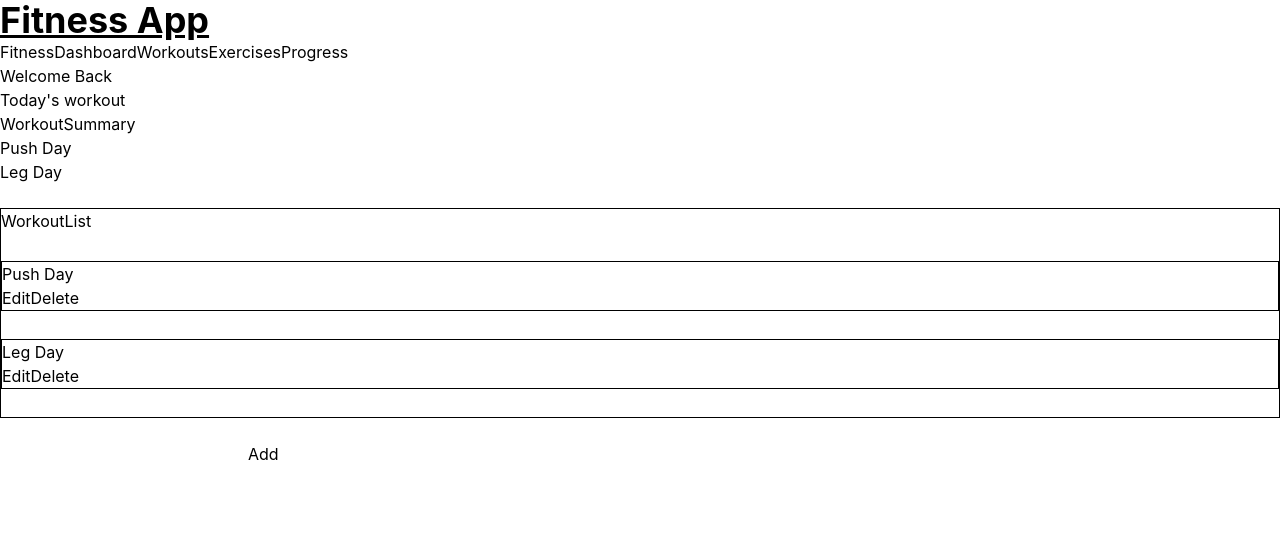
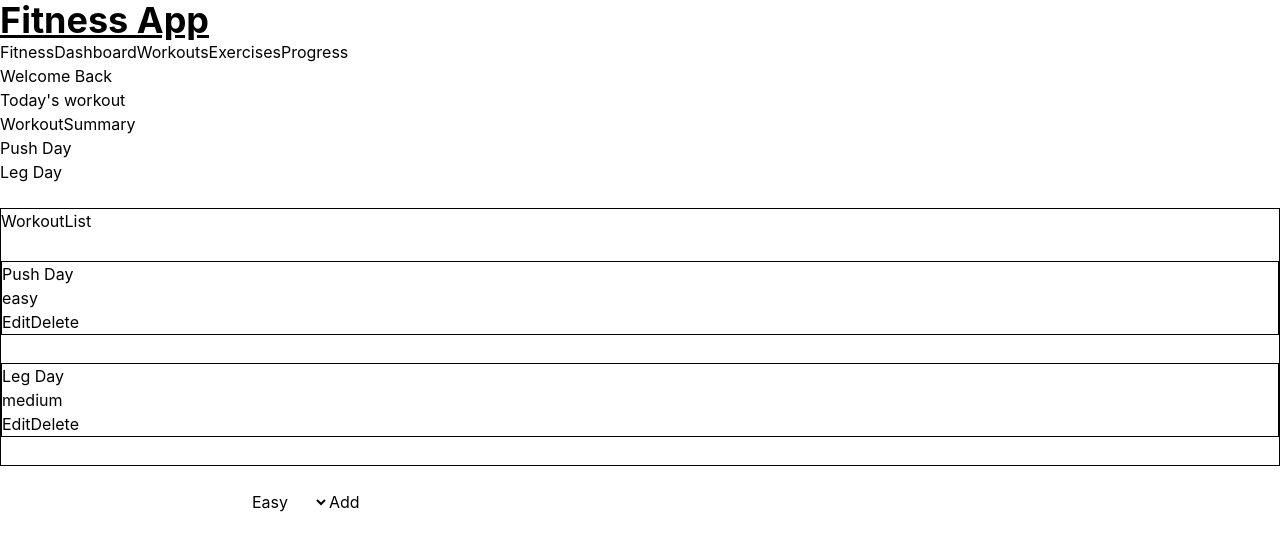
Before and after one commit to MNehlan/fitness-app, a React (Vite) app in the folder client/: page / in a window 1280 px wide. Shown: the top 550 px of the page. Built offline with nearby package versions, Linux system fonts and the light colour scheme.

Commit message:
Add workout CRUD with difficulty

```diff
--- a/client/src/components/WorkoutForm.tsx
+++ b/client/src/components/WorkoutForm.tsx
@@ -1,16 +1,22 @@
 import { useState, type ChangeEvent, type SubmitEvent } from 'react';
-import type { Workout } from '../types/workout';
+import type { Workout, Difficulty } from '../types/workout';
 
 type WorkoutFormProps = {
   onAddWorkout: (workout: Workout) => void;
 };
 
+type WorkoutFormState = {
+  name: string;
+  difficulty: Difficulty;
+};
+
 const WorkoutForm = ({ onAddWorkout }: WorkoutFormProps) => {
-  const [newWorkout, setNewWorkout] = useState({
+  const [newWorkout, setNewWorkout] = useState<WorkoutFormState>({
     name: '',
+    difficulty: 'easy',
   });
 
-  function handleChange(e: ChangeEvent<HTMLInputElement>) {
+  function handleChange(e: ChangeEvent<HTMLInputElement | HTMLSelectElement>) {
     setNewWorkout((prev) => ({ ...prev, [e.target.name]: e.target.value }));
   }
 
@@ -24,11 +30,13 @@ const WorkoutForm = ({ onAddWorkout }: WorkoutFormProps) => {
     const workout: Workout = {
       id: crypto.randomUUID(),
       name: newWorkout.name,
+      difficulty: newWorkout.difficulty,
     };
 
     onAddWorkout(workout);
     setNewWorkout({
       name: '',
+      difficulty: 'easy',
     });
   }
 
@@ -40,6 +48,15 @@ const WorkoutForm = ({ onAddWorkout }: WorkoutFormProps) => {
         value={newWorkout.name}
         onChange={handleChange}
       />
+      <select
+        name='difficulty'
+        value={newWorkout.difficulty}
+        onChange={handleChange}
+      >
+        <option value='easy'>Easy</option>
+        <option value='medium'>Medium</option>
+        <option value='hard'>Hard</option>
+      </select>
       <button type='submit'>Add</button>
     </form>
   );
--- a/client/src/components/WorkoutList.tsx
+++ b/client/src/components/WorkoutList.tsx
@@ -1,25 +1,28 @@
 import { useState } from 'react';
-import type { Workout } from '../types/workout';
+import type { Workout, Difficulty } from '../types/workout';
 
 type WorkoutListProps = {
   workouts: Workout[];
   onDelete: (id: string) => void;
-  onUpdate: (id: string, newName: string) => void;
+  onUpdate: (id: string, newName: string, newDifficulty: Difficulty) => void;
 };
 
 const WorkoutList = ({ workouts, onDelete, onUpdate }: WorkoutListProps) => {
   const [editingId, setEditingId] = useState<string | null>(null);
   const [newName, setNewName] = useState('');
+  const [newDifficulty, setNewDifficulty] = useState<Difficulty>('easy');
 
-  function saveWorkout(id: string, newName: string) {
-    onUpdate(id, newName);
+  function saveWorkout(id: string) {
+    onUpdate(id, newName, newDifficulty);
     setEditingId(null);
     setNewName('');
+    setNewDifficulty('easy');
   }
 
-  function handleEdit(id: string, name: string) {
+  function handleEdit(id: string, name: string, difficulty: Difficulty) {
     setEditingId(id);
     setNewName(name);
+    setNewDifficulty(difficulty);
   }
 
   return (
@@ -37,15 +40,27 @@ const WorkoutList = ({ workouts, onDelete, onUpdate }: WorkoutListProps) => {
                 value={newName}
                 onChange={(e) => setNewName(e.target.value)}
               />
-              <button onClick={() => saveWorkout(workout.id, newName)}>
-                Save
-              </button>
+              <select
+                name='difficulty'
+                value={newDifficulty}
+                onChange={(e) => setNewDifficulty(e.target.value as Difficulty)}
+              >
+                <option value='easy'>Easy</option>
+                <option value='medium'>Medium</option>
+                <option value='hard'>Hard</option>
+              </select>
+              <button onClick={() => saveWorkout(workout.id)}>Save</button>
               <button onClick={() => setEditingId(null)}>Cancel</button>
             </div>
           ) : (
             <div>
               <p>{workout.name}</p>
-              <button onClick={() => handleEdit(workout.id, workout.name)}>
+              <p>{workout.difficulty}</p>
+              <button
+                onClick={() =>
+                  handleEdit(workout.id, workout.name, workout.difficulty)
+                }
+              >
                 Edit
               </button>
               <button onClick={() => onDelete(workout.id)}>Delete</button>
--- a/client/src/pages/Dashboard.tsx
+++ b/client/src/pages/Dashboard.tsx
@@ -1,7 +1,7 @@
 import { useState } from 'react';
 import WorkoutSummary from '../components/WorkoutSummary';
 import WorkoutList from '../components/WorkoutList';
-import type { Workout } from '../types/workout';
+import type { Workout, Difficulty } from '../types/workout';
 import WorkoutForm from '../components/WorkoutForm';
 
 const Dashboard = () => {
@@ -9,25 +9,33 @@ const Dashboard = () => {
     {
       id: '1',
       name: 'Push Day',
+      difficulty: 'easy',
     },
     {
       id: '2',
       name: 'Leg Day',
+      difficulty: 'medium',
     },
   ]);
 
-  function addWorkout(workout: Workout): void {
+  function addWorkout(workout: Workout) {
     setWorkouts((prev) => [...prev, workout]);
   }
 
-  function removeWorkout(id: string): void {
+  function removeWorkout(id: string) {
     setWorkouts((prev) => prev.filter((workout) => workout.id !== id));
   }
 
-  function updateWorkout(id: string, newName: string) {
+  function updateWorkout(
+    id: string,
+    newName: string,
+    newDifficulty: Difficulty,
+  ) {
     setWorkouts((prev) =>
       prev.map((workout) =>
-        workout.id === id ? { ...workout, name: newName } : workout,
+        workout.id === id
+          ? { ...workout, name: newName, difficulty: newDifficulty }
+          : workout,
       ),
     );
   }
--- a/client/src/types/workout.ts
+++ b/client/src/types/workout.ts
@@ -1,4 +1,7 @@
+export type Difficulty = 'easy' | 'medium' | 'hard'
+
 export type Workout = {
   id: string;
   name: string;
+  difficulty: Difficulty
 };
```
